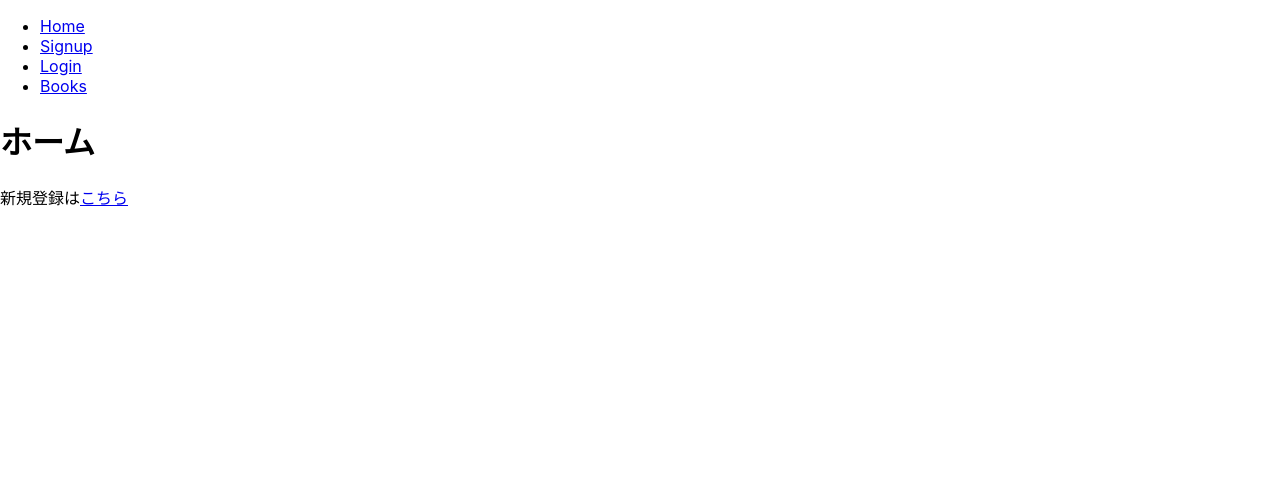
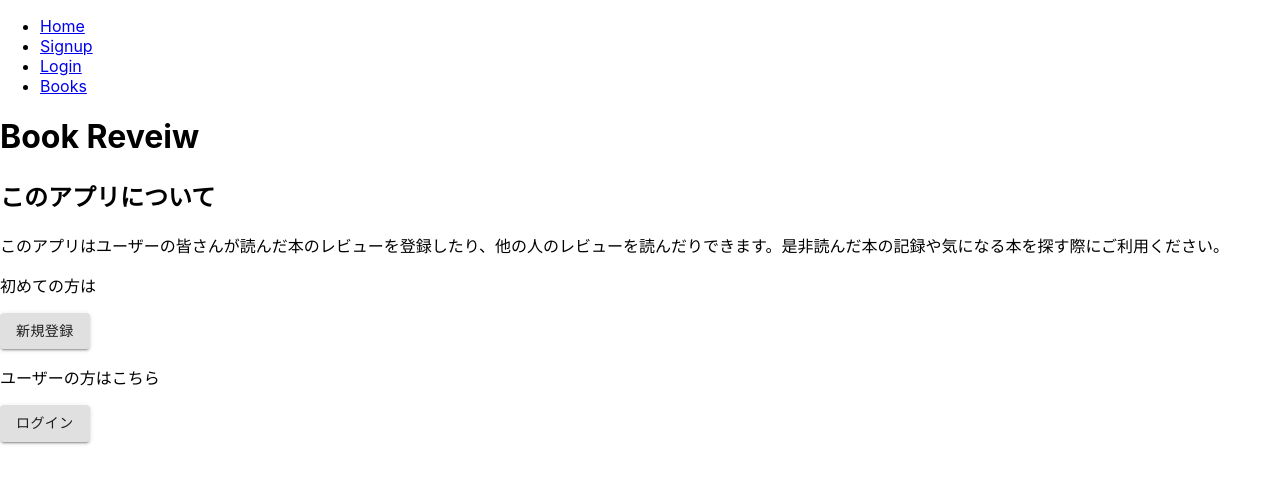
Before and after one commit to yukisakiyama2408/techtrain-react-mission1, a React (Create React App) app: page / in a window 1280 px wide. Shown: the top 484 px of the page. Built offline with nearby package versions, Linux system fonts and the light colour scheme.

Commit message:
update
ホーム画面の修正

```diff
--- a/src/Home.tsx
+++ b/src/Home.tsx
@@ -1,15 +1,28 @@
 import React from "react";
-import { BrowserRouter, Routes, Route } from "react-router-dom";
 import { Link } from "react-router-dom";
+import { Button } from "@material-ui/core";
 
 const Home = () => {
   return (
-    <>
-      <h1>ホーム</h1>
+    <div>
+      <h1>Book Reveiw</h1>
+      <h2>このアプリについて</h2>
+      <p>
+        このアプリはユーザーの皆さんが読んだ本のレビューを登録したり、他の人のレビューを読んだりできます。是非読んだ本の記録や気になる本を探す際にご利用ください。
+      </p>
       <div>
-        新規登録は<Link to={`/register/`}>こちら</Link>
+        <p>初めての方は</p>
+        <Button variant="contained" component={Link} to="/signup">
+          新規登録
+        </Button>
       </div>
-    </>
+      <div>
+        <p>ユーザーの方はこちら</p>
+        <Button variant="contained" component={Link} to="/login">
+          ログイン
+        </Button>
+      </div>
+    </div>
   );
 };
 
```
